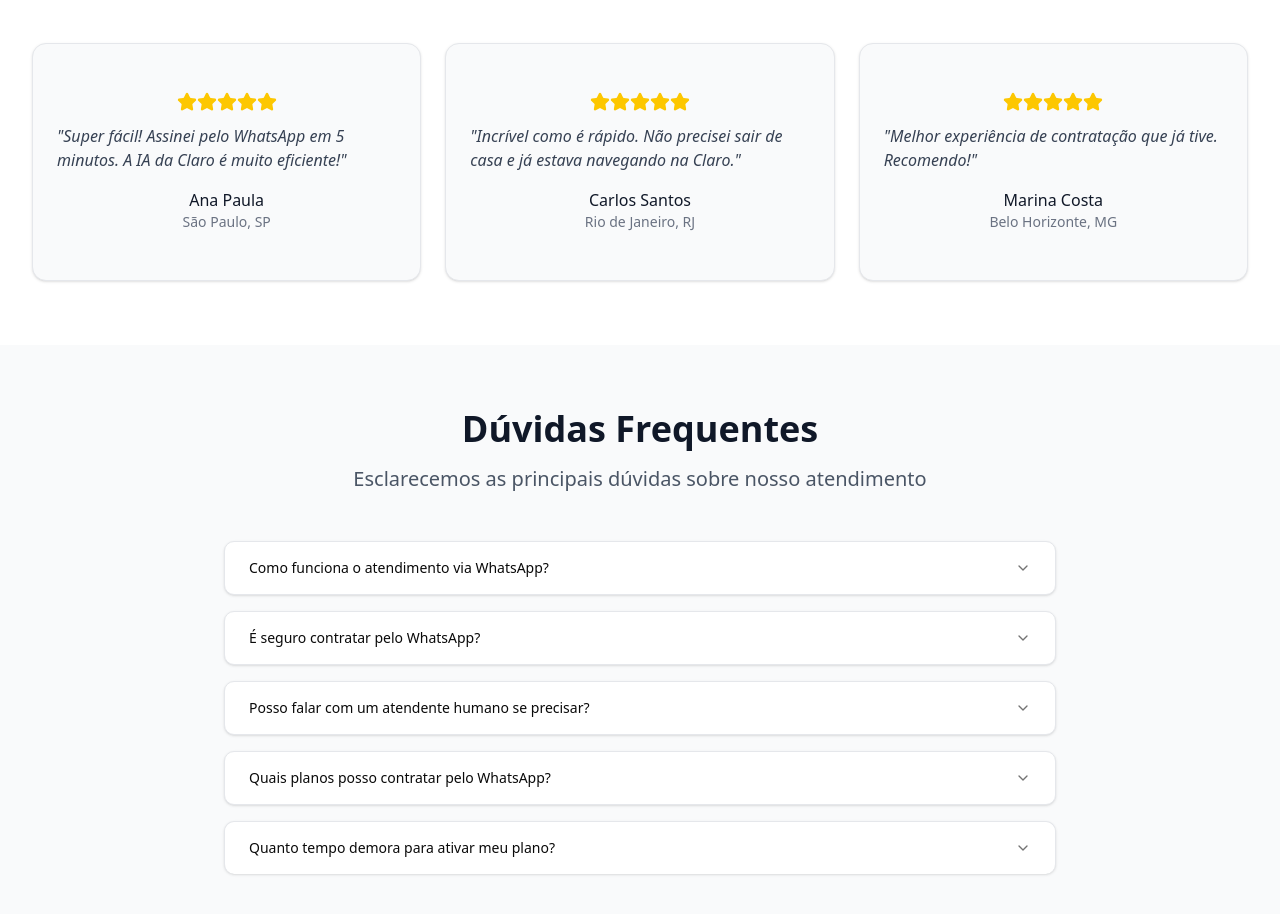
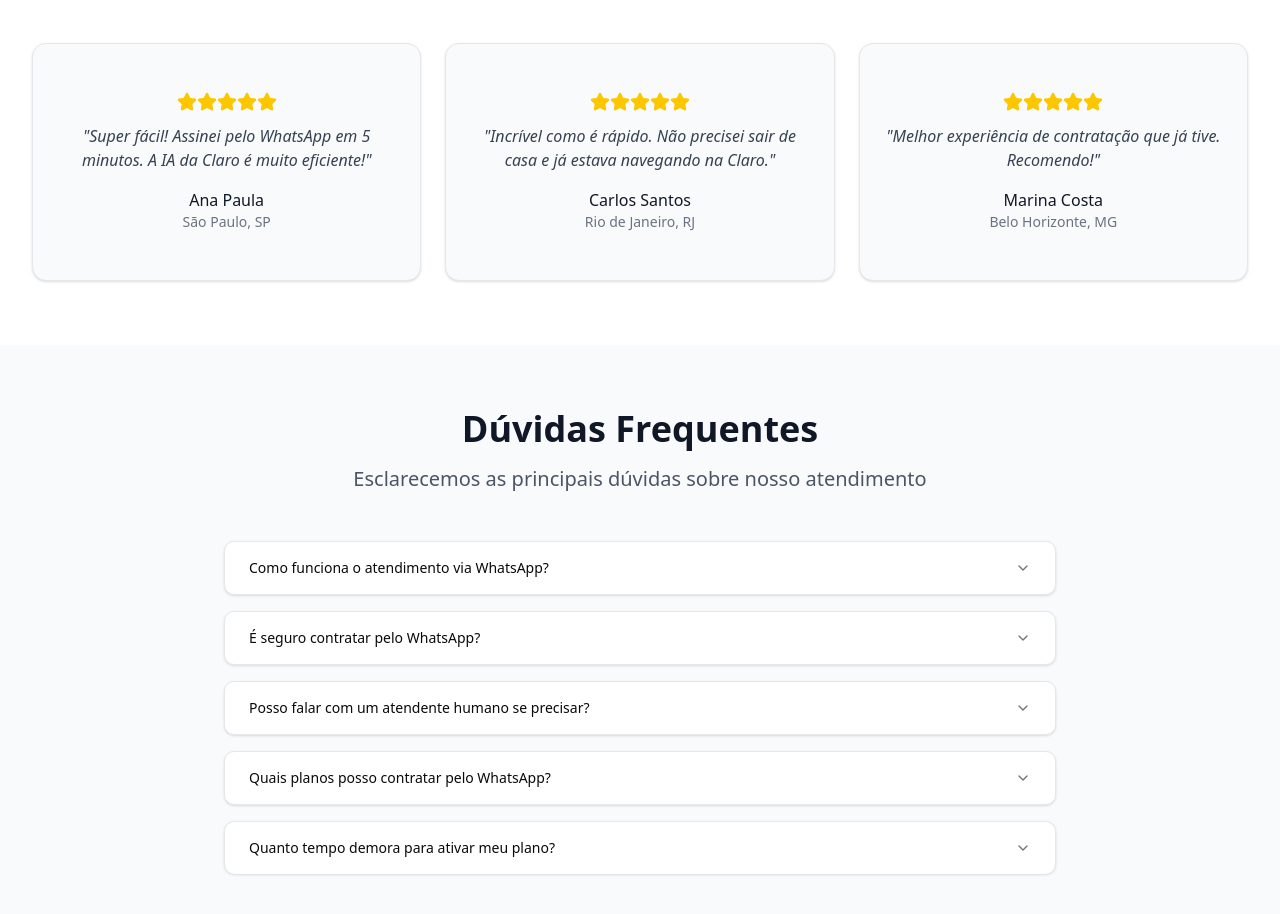
Before and after one commit to bulnes/assine-clarobrasil, a Next.js app: page / in a window 1280 px wide. Shown: the part 3300-4214 px from the top of the page. Built offline with nearby package versions, Linux system fonts and the light colour scheme.

Commit message:
feat: center testimonial texts

```diff
--- a/src/components/marketing/social.tsx
+++ b/src/components/marketing/social.tsx
@@ -46,7 +46,7 @@
                     />
                   ))}
                 </div>
-                <blockquote className="text-gray-700 italic mb-4">
+                <blockquote className="text-gray-700 italic mb-4 text-center">
                   &quot;{testimonial.text}&quot;
                 </blockquote>
                 <div className="text-center">
```
